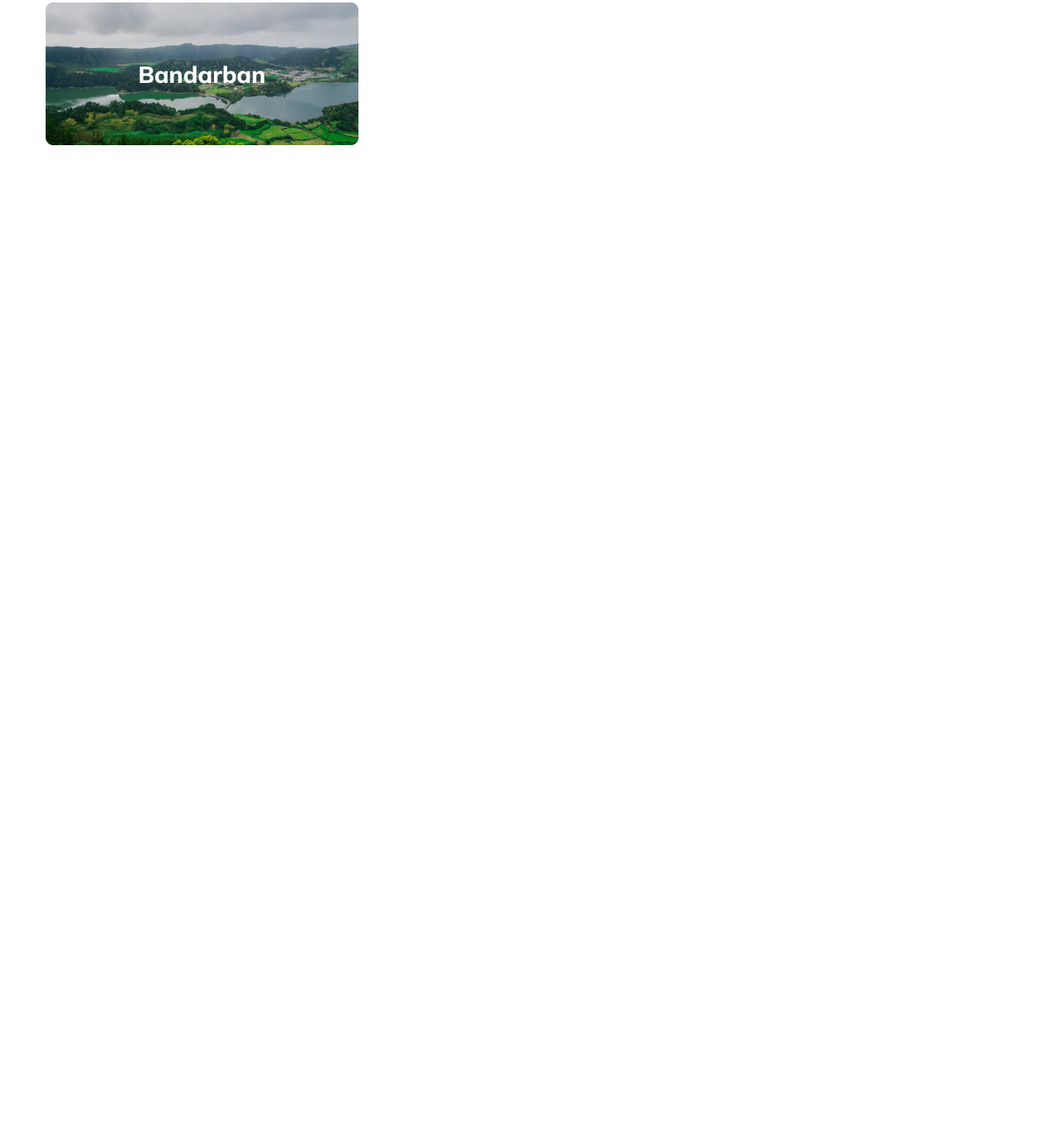
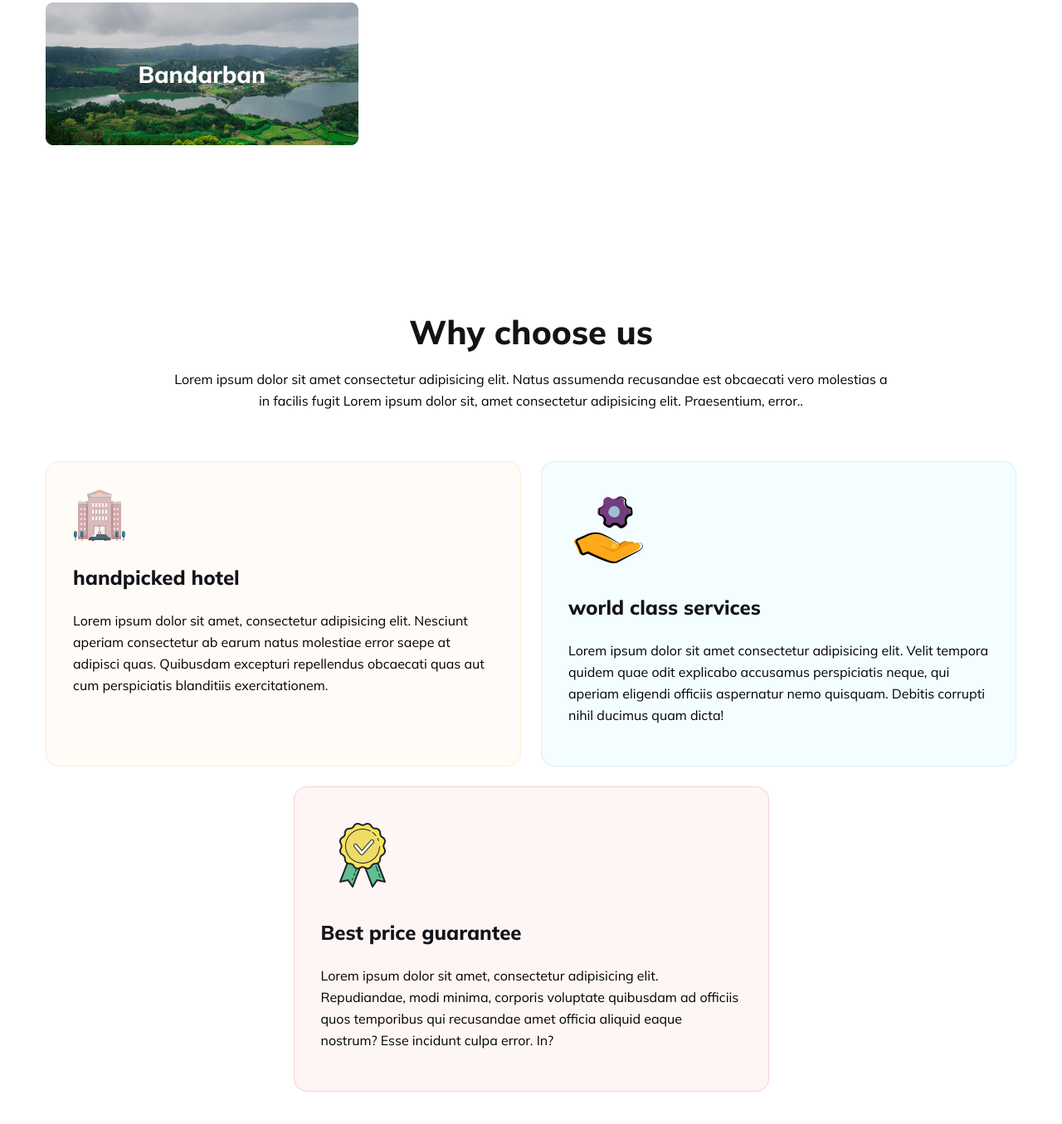
Before and after one commit to imrantahir-1/2nd-assingment, a plain HTML site: page index.html in a window 1280 px wide. Shown: the part 2449-3804 px from the top of the page at 83% size. Before the commit the page ends 2724 px from the top, so only its background shows below. Drawn offline with Linux system fonts and the light colour scheme.

Commit message:
added card section

```diff
--- a/index.html
+++ b/index.html
@@ -91,6 +91,39 @@
            </div>
         </div>
         </section>
+        <!-- end desnination section -->
+        <section class="margine">
+            <!-- started card section -->
+            <div class="why-choose-us">
+                <h2 class="card-title">Why choose us </h2>
+                <p class="card-description">Lorem ipsum dolor sit amet consectetur adipisicing elit. Natus assumenda recusandae est obcaecati vero molestias a in facilis fugit Lorem ipsum dolor sit, amet consectetur adipisicing elit. Praesentium, error..</p>
+            </div>
+            <div class="card-box-container">
+                <div class="card-box">
+                    <div>
+                        <img src="./Images/hotel png.png" alt="">
+                    <h3 class="card-box-title">handpicked hotel</h3>
+                    <p class="card-box-description">Lorem ipsum dolor sit amet, consectetur adipisicing elit. Nesciunt aperiam consectetur ab earum natus molestiae error saepe at adipisci quas. Quibusdam excepturi repellendus obcaecati quas aut cum perspiciatis blanditiis exercitationem.</p>
+                    </div>
+                </div>
+                <div class="card-box-1">
+                   <div>
+                    <img src="./Images/worls class services.png" alt="">
+                    <h3 class="card-box-title">world class services</h3>
+                    <p class="card-box-description">Lorem ipsum dolor sit amet consectetur adipisicing elit. Velit tempora quidem quae odit explicabo accusamus perspiciatis neque, qui aperiam eligendi officiis aspernatur nemo quisquam. Debitis corrupti nihil ducimus quam dicta!</p>
+                   </div>
+                </div>
+            </div>
+                <div class="card-box-2">
+                    <div>
+                        <img src="./Images/garuentee.png" alt="">
+                    <h3 class="card-box-title">Best price guarantee</h3>
+                    <p class="card-box-description">Lorem ipsum dolor sit amet, consectetur adipisicing elit. Repudiandae, modi minima, corporis voluptate quibusdam ad officiis quos temporibus qui recusandae amet officia aliquid eaque nostrum? Esse incidunt culpa error. In?</p>
+                    </div>
+                </div>
+
+        </section>
+
     </main>
 
     <footer>
--- a/styles/style.css
+++ b/styles/style.css
@@ -158,7 +158,8 @@ ul>li {
     font-size: 40px;
     font-weight: 800;
 }
-.destination-info{
+
+.destination-info {
     margin-top: 24px;
     margin-bottom: 48px;
 }
@@ -197,6 +198,76 @@ ul>li {
 }
 
 
+/* why choose section styles */
+.margine {
+    margin-top: 200px;
+}
+
+.why-choose-us {
+    text-align: center;
+    /* width: 50%; */
+    padding: 0 150px;
+}
+
+.card-title {
+    color: rgb(19, 19, 24);
+    font-size: 2.5rem;
+    font-weight: 800;
+    line-height: 50px;
+    letter-spacing: 0%;
+    margin-bottom: 2px;
+    padding-bottom: 3px;
+}
+.card-description{
+    line-height: 26px;
+    margin-bottom: 60px;
+}
+
+.card-box-container {
+    display: flex;
+    gap: 24px;
+}
+
+.card-box {
+    box-sizing: border-box;
+    border: 1px solid rgba(251, 181, 99, 0.2);
+    border-radius: 16px;
+
+    background: rgba(251, 181, 99, 0.05);
+    width: 573px;
+    padding: 32px;
+}
+
+.card-box-1 {
+    box-sizing: border-box;
+    border: 1px solid rgba(41, 206, 246, 0.2);
+    border-radius: 16px;
+    width: 573px;
+    background: rgba(41, 206, 246, 0.05);
+    padding: 32px;
+}
+
+.card-box-2 {
+    box-sizing: border-box;
+    border: 1px solid rgba(233, 68, 68, 0.2);
+    border-radius: 16px;
+    width: 573px;
+    background: rgba(233, 68, 68, 0.05);
+    margin: 24px auto;
+    padding: 32px;
+}
+
+
+.card-box-title {
+    color: rgb(19, 19, 24);
+    font-size: 1.5rem;
+    font-weight: 800;
+}
+
+.card-box-description {
+    line-height: 26px;
+}
+
 
 
 /* responsive style start */
```
Also changed, not shown: Images/garuentee.png (added), Images/hotel png.png (added), Images/worls class services.png (added).
